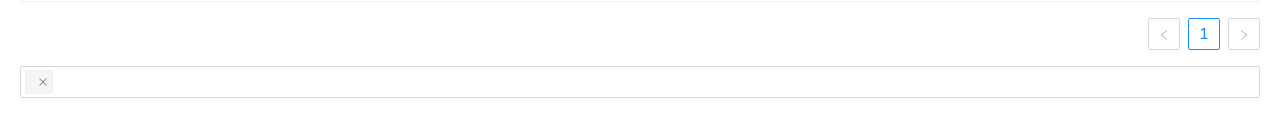
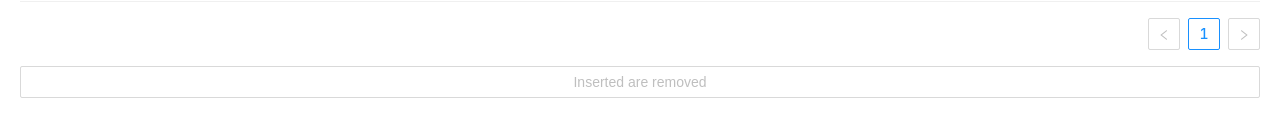
Before and after one commit to Cristian-Nass/personal-practice-react, a React (Create React App) app: page / in a window 1280 px wide. Shown: the part 503-640 px from the top of the page. Built offline with nearby package versions, Linux system fonts and the light colour scheme.

Commit message:
implemented array of select

```diff
--- a/src/components/CustomSearch.tsx
+++ b/src/components/CustomSearch.tsx
@@ -47,11 +47,11 @@ const CustomSearch = () => {
   ];
   const OPTIONS = ["Apples", "Nails", "Bananas", "Helicopters"];
 
-  const [selectedItems, setSelectedItems] = useState("");
-  const handleChange = (selectedItems: string) => {
-    setSelectedItems(selectedItems);
-    console.log(selectedItems);
+  const [selectedItems, setSelectedItems] = useState<string[]>([]);
+  const handleChange = (list: string[]) => {
+    setSelectedItems(list);
   };
+  console.log(selectedItems);
 
   const filteredOptions = OPTIONS.filter((o) => !selectedItems.includes(o));
   return (
```
